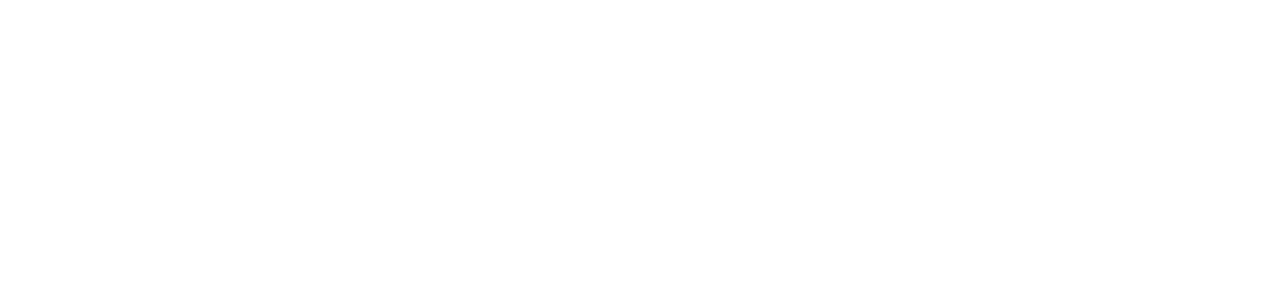
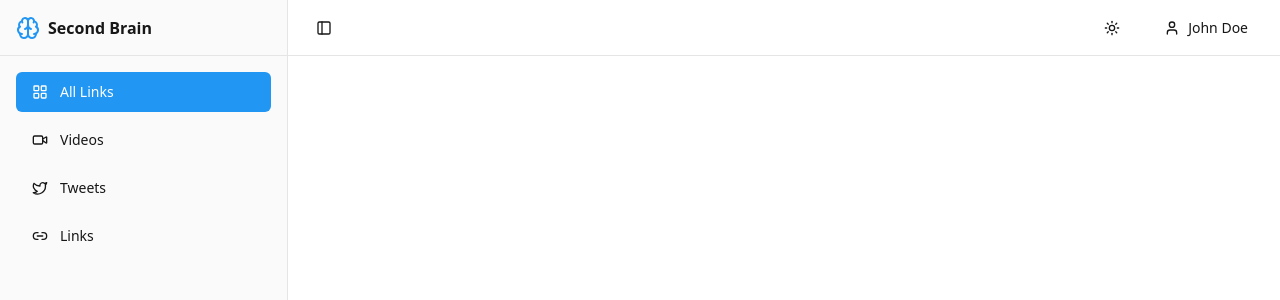
Before and after one commit to rahularade/Second-Brain, a React (Vite) app in the folder frontend/: page /dashboard in a window 1280 px wide. Before the commit this address had no page. Shown: the top 300 px of the page. Built offline with nearby package versions, Linux system fonts and the light colour scheme.

Commit message:
feat: Add Dashboard page and Sidebar component

```diff
--- a/frontend/src/App.tsx
+++ b/frontend/src/App.tsx
@@ -3,6 +3,7 @@
 import Signup from "./pages/Signup";
 import Signin from "./pages/Signin";
 import { ThemeProvider } from "next-themes";
+import Dashboard from "./pages/Dashboard";
 
 function App() {
     return (
@@ -12,6 +13,7 @@
                     <Route index element={<Landing />} />
                     <Route path="/signup" element={<Signup />} />
                     <Route path="/signin" element={<Signin />} />
+                    <Route path="/dashboard" element={<Dashboard />}/>
                 </Routes>
             </BrowserRouter>
         </ThemeProvider>
--- a/frontend/src/components/Appbar.tsx
+++ b/frontend/src/components/Appbar.tsx
@@ -4,7 +4,11 @@
 import DropdownMenu from "./DropdownMenu";
 import { useEffect, useRef, useState } from "react";
 
-const Appbar = () => {
+interface AppbarProps {
+    setIsOpen: React.Dispatch<React.SetStateAction<boolean>>
+}
+
+const Appbar = ({setIsOpen}: AppbarProps) => {
     const [open, setOpen] = useState(false);
     const ref = useRef<HTMLDivElement>(null);
 
@@ -20,11 +24,11 @@
     }, []);
 
     return (
-        <header ref={ref}  className="sticky top-0 z-10 flex h-16 w-full items-center justify-between gap-4 border-b bg-background/95 backdrop-blur px-4">
-            <Button variant={"ghost"} size={"icon"}>
+        <header className="sticky top-0 z-10 flex h-14 w-full items-center justify-between gap-4 border-b bg-background/95 backdrop-blur px-4">
+            <Button variant={"ghost"} size={"icon"} onClick={() => setIsOpen(prev => !prev)}>
                 <PanelLeft className="size-4" />
             </Button>
-            <div className="flex items-center gap-4">
+            <div ref={ref} className="flex items-center gap-0.5 sm:gap-4">
                 <ThemeToggler />
                 <Button
                     variant={"ghost"}
@@ -34,8 +38,8 @@
                     <User className="h-4 w-4" />
                     <span className="hidden sm:inline">John Doe</span>
                 </Button>
+                {open && <DropdownMenu />}
             </div>
-            {open && <DropdownMenu />}
         </header>
     );
 };
--- a/frontend/src/components/DropdownMenu.tsx
+++ b/frontend/src/components/DropdownMenu.tsx
@@ -3,7 +3,7 @@
 
 const DropdownMenu = () => {
     return (
-        <div className="absolute top-16.5 right-4 flex flex-col bg-card border rounded-md drop-shadow-sm p-1">
+        <div className="absolute top-14.5 right-4 flex flex-col bg-card border rounded-md drop-shadow-sm p-1">
             <Button variant={"ghost"} size={"sm"} className="justify-baseline px-2 py-1.5">
                 <KeyRound className="mr-2 h-4 w-4" />
                 Change Password
@@ -13,7 +13,7 @@
                 Sign Out
             </Button>
             <div className="border-t my-1"></div>
-            <Button variant={"ghost"} size={"sm"} className="justify-baseline px-2 py-1.5 text-destructive hover:text-destructive">
+            <Button variant={"ghost"} size={"sm"} className="justify-baseline px-2 py-1.5 text-destructive hover:text-destructive" onClick={() => console.log("Working")}>
                 <Trash2 className="mr-2 h-4 w-4" />
                 Delete Account
             </Button>
--- /dev/null
+++ b/frontend/src/components/Sidebar.tsx
@@ -0,0 +1,70 @@
+import { Brain, LayoutGrid, Link2, Twitter, Video, X } from "lucide-react";
+import { cn } from "../lib/utils";
+import Button from "./ui/Button";
+import type { ContentType } from "../schemas/content.schema";
+
+interface SidebarProps {
+    activeTab: ContentType | "all";
+    onTabChange: (tab: ContentType | "all") => void;
+    isOpen: boolean;
+    onClose: () => void;
+}
+
+const filters = [
+    { value: "all" as const, label: "All Links", icon: LayoutGrid },
+    { value: "video" as const, label: "Videos", icon: Video },
+    { value: "tweet" as const, label: "Tweets", icon: Twitter },
+    { value: "link" as const, label: "Links", icon: Link2 },
+];
+
+const Sidebar = ({ activeTab, onTabChange, isOpen, onClose }: SidebarProps) => {
+    return (
+        <>
+            {isOpen && (
+                <div
+                    onClick={onClose}
+                    className="fixed inset-0 z-40 bg-primary/40 md:hidden"
+                />
+            )}
+            <aside
+                // ref={ref}
+                className={cn(
+                    "fixed left-0 top-0 h-screen w-72 z-50 border-r bg-sidebar-background transition-transform duration-300",
+                    isOpen ? "translate-x-0" : "-translate-x-full"
+                )}
+            >
+                <div className="flex items-center justify-between px-4 border-b h-14">
+                    <div className="flex items-center gap-2">
+                        <Brain className="size-6 text-primary" />
+                        <span className="font-semibold">Second Brain</span>
+                    </div>
+                    <Button
+                        variant={"ghost"}
+                        size={"icon"}
+                        className="size-8 md:hidden"
+                        onClick={onClose}
+                    >
+                        <X className="size-5" />
+                    </Button>
+                </div>
+                <nav className="flex flex-col gap-2 p-4">
+                    {filters.map((filter) => (
+                        <Button
+                            key={filter.value}
+                            variant={
+                                activeTab === filter.value ? "primary" : "ghost"
+                            }
+                            className={"w-full justify-start gap-3"}
+                            onClick={() => onTabChange(filter.value)}
+                        >
+                            <filter.icon className="size-4" />
+                            {filter.label}
+                        </Button>
+                    ))}
+                </nav>
+            </aside>
+        </>
+    );
+};
+
+export default Sidebar;
--- a/frontend/src/components/ui/Button.tsx
+++ b/frontend/src/components/ui/Button.tsx
@@ -3,7 +3,7 @@
 import { cn } from "../../lib/utils";
 
 const buttonVarients = cva(
-    "inline-flex items-center justify-center gap-2 whitespace-nowrap rounded-md text-sm font-medium disabled:pointer-events-none disabled:opacity-50 cursor-pointer",
+    "inline-flex items-center justify-center gap-2 whitespace-nowrap rounded-md text-sm font-medium disabled:pointer-events-none disabled:opacity-50 cursor-pointer transition-colors",
     {
         variants: {
             variant: {
--- /dev/null
+++ b/frontend/src/pages/Dashboard.tsx
@@ -0,0 +1,30 @@
+import { useState } from "react";
+import Appbar from "../components/Appbar";
+import Sidebar from "../components/Sidebar";
+import type { ContentType } from "../schemas/content.schema";
+import { cn } from "../lib/utils";
+
+const Dashboard = () => {
+    const [isOpen, setIsOpen] = useState(true);
+    const [activeTab, setActiveTab] = useState<ContentType | "all">("all");
+
+    const onClose = () => setIsOpen(false)
+    const onTabChange = (tab: ContentType | "all") => {
+        setActiveTab(tab);
+        if(window.matchMedia("(max-width: 768px)").matches){
+            setIsOpen(false)
+        }
+    }
+
+    return (
+        <div className="flex min-h-screen bg-background">
+            <Sidebar activeTab={activeTab} onTabChange={onTabChange} isOpen={isOpen} onClose={onClose}/>
+            <div className={cn("flex-1 flex flex-col transition-all duration-300", isOpen && "md:ml-72")}>
+                <Appbar setIsOpen={setIsOpen}/>
+                <main className="flex-1 p-6"></main>
+            </div>
+        </div>
+    );
+};
+
+export default Dashboard;
--- a/frontend/src/schemas/content.schema.ts
+++ b/frontend/src/schemas/content.schema.ts
@@ -1,9 +1,12 @@
 import z from "zod";
+
+export const CONTENT_TYPES = ["tweet", "video", "link"] as const;
+export type ContentType =  typeof CONTENT_TYPES[number];
 
 export const contentSchema = z.object({
     title: z.string().trim().min(3, "Title must be at least 3 characters"),
     link: z.url("Invalid link"),
-    type: z.enum(["tweet", "video", "link"]),
+    type: z.enum(CONTENT_TYPES),
     tags: z
         .array(
             z
@@ -17,4 +20,4 @@
         .max(10, "Maximum 10 tags allowed"),
 });
 
-export type ContentType = z.infer<typeof contentSchema>
+export type ContentInput = z.infer<typeof contentSchema>
```
